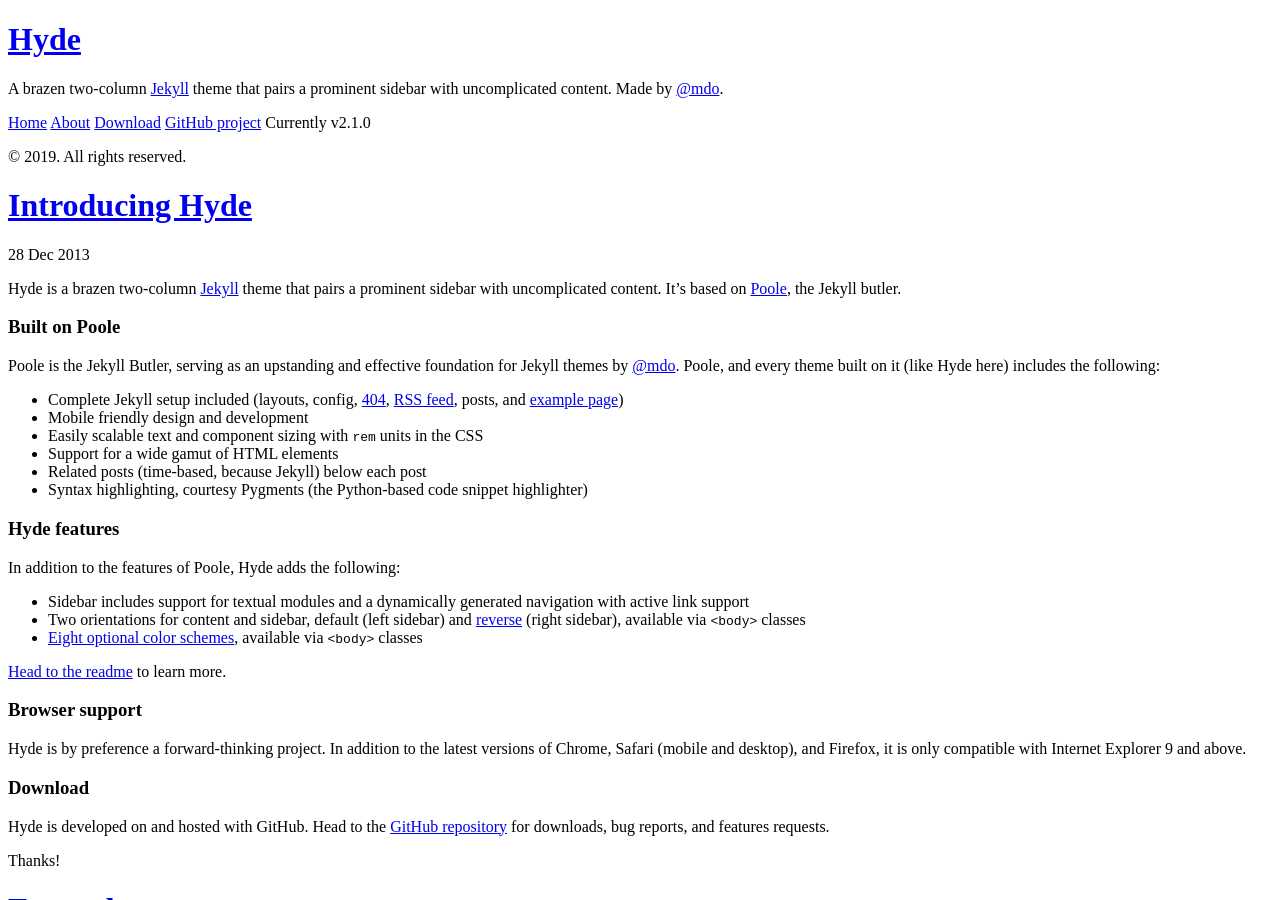
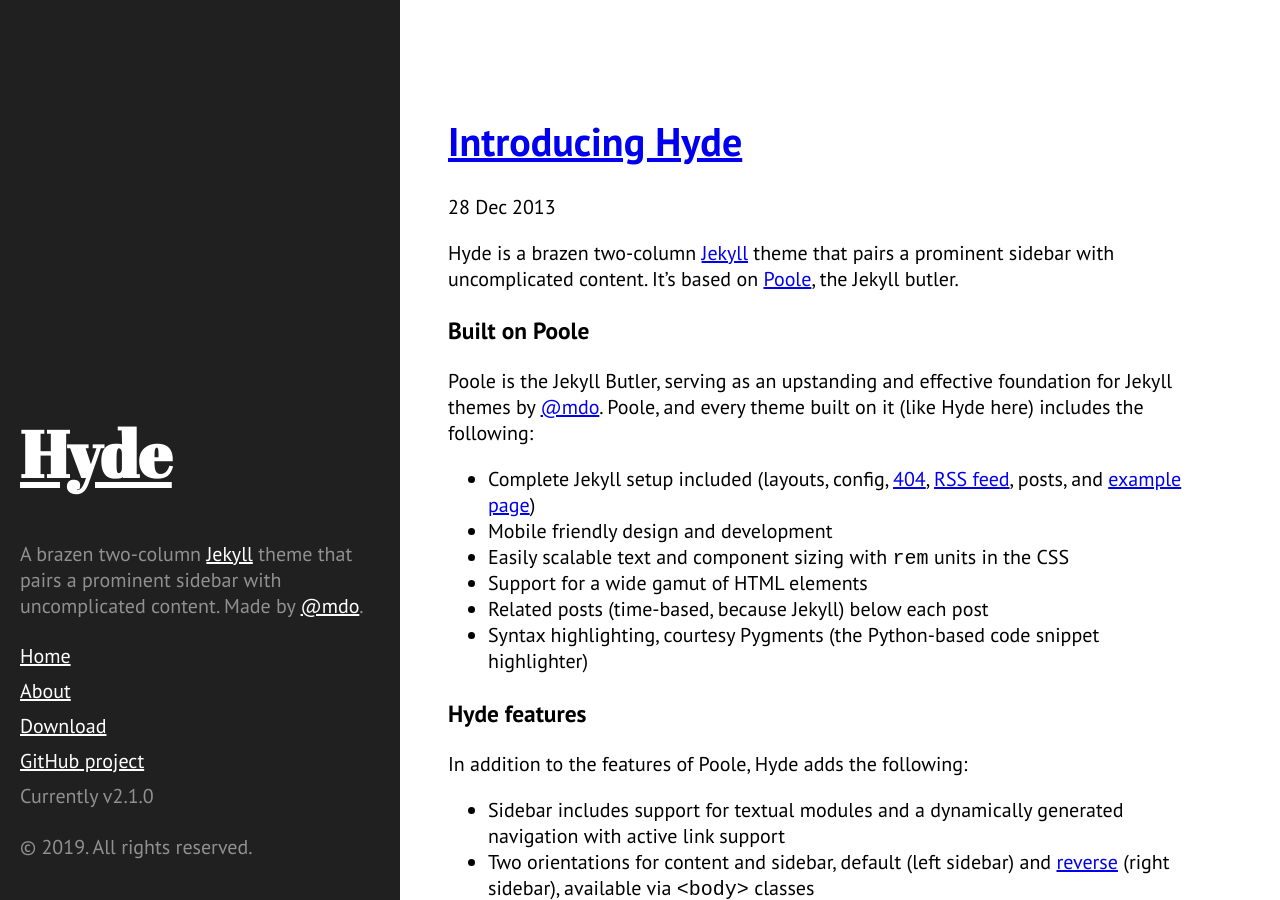
Before and after one commit to thewonglab/chloewrites_, a Jekyll site: the page built from index.html, in a window 1280 px wide and 900 px high. Built offline with Jekyll 4.4.1, drawn with Linux system fonts in a browser that asks for light colours; Markdown is read by kramdown in place of the engine named in the settings; the list of posts is cut into pages by our own code.

Commit message:
Update default.html

```diff
--- a/_layouts/default.html
+++ b/_layouts/default.html
@@ -2,6 +2,9 @@
 <html lang="en-us">
 
   {% include head.html %}
+
+  <!-- link to main stylesheet -->
+		<link rel="stylesheet" type="text/css" href="/public/css/hyde.css">
 
   <body>
 
```
